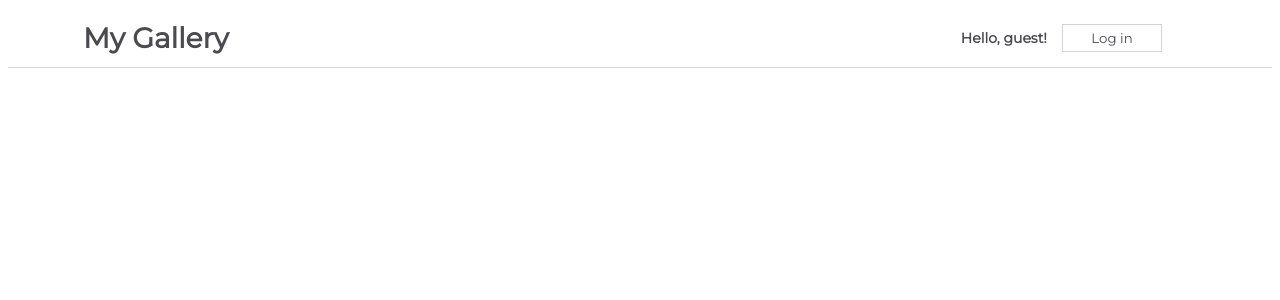
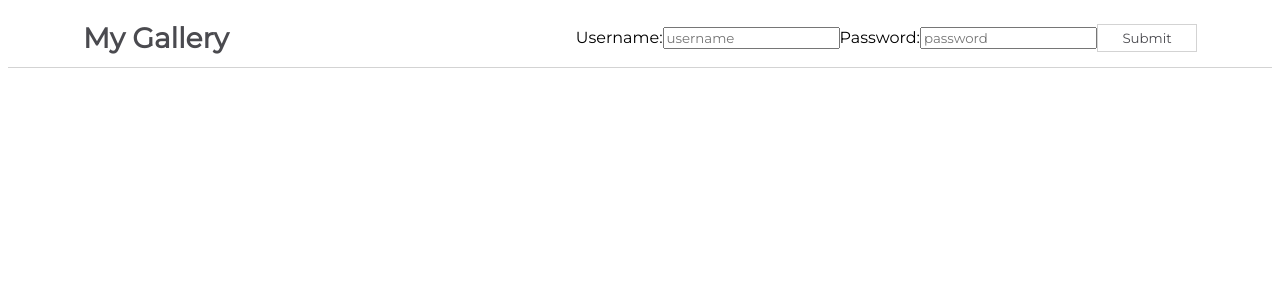
Before and after one commit to Matthew-Hurrell/ci-react-challenge-two, a React (Create React App) app in the folder my-app/: page / in a window 1280 px wide. Shown: the top 300 px of the page. Built offline with nearby package versions, Linux system fonts and the light colour scheme.

Commit message:
Add code for nav bar form logic

```diff
--- a/my-app/src/App.js
+++ b/my-app/src/App.js
@@ -1,13 +1,15 @@
 import css from './App.module.css';
 import Sidebar from "./components/Sidebar";
 import NavBarSimple from './components/NavBarSimple';
+import NavBarForm from './components/NavBarForm';
 
 function App() {
   return (
     <div className={css.App}>
       {/* Add your components here */}
       {/* <Sidebar /> */}
-      <NavBarSimple />
+      {/* <NavBarSimple /> */}
+      <NavBarForm />
     </div>
   );
 }
--- /dev/null
+++ b/my-app/src/components/NavBarChild.js
@@ -0,0 +1,18 @@
+import React from 'react'
+
+function NavBarChild(props) {
+  return (
+    props.isLoggedIn ?
+    <button onClick={props.handleClick}>Login</button>
+    :
+    <form>
+        <label htmlFor="username">Username:</label>
+        <input type="text" id="username" placeholder="username"></input>
+        <label htmlFor="password">Password:</label>
+        <input type="password" id="password" placeholder="password"></input>
+        <button onClick={props.handleClick}>Submit</button>
+    </form>
+  )
+}
+
+export default NavBarChild
--- /dev/null
+++ b/my-app/src/components/NavBarForm.js
@@ -0,0 +1,46 @@
+import React, { Component } from 'react';
+import css from "./css/NavBarSimple.module.css";
+import NavBarChild from './NavBarChild';
+
+export class NavBarForm extends Component {
+    constructor(props) {
+        super(props)
+
+        this.state = {
+            isLoggedIn: false,
+        }
+    }
+
+    handleClick = () => {
+        this.setState((prevState) => {
+            return {
+                isLoggedIn: prevState.isLoggedIn === false ? true : false,
+            }
+        })
+    }
+
+    render() {
+        return (
+        <div className={css.NavBar}>
+            <h1>My Gallery</h1>
+            {/* {this.state.isLoggedIn ?  (
+                <button onClick={() => this.handleClick()}>Log in</button>
+            ) : (
+                <form id="login-form">
+                    <label for="username">Username:</label>
+                    <input type="text" id="username" placeholder="username"></input>
+                    <label for="password">Password:</label>
+                    <input type="password" id="password" placeholder="password"></input>
+                    <button type="submit" onClick={() => this.handleClick()}>Submit</button>
+                </form>
+            )} */}
+            <NavBarChild
+                handleClick={this.handleClick}
+                isLoggedIn={this.state.isLoggedIn}
+            />
+        </div>
+        )
+    }
+}
+
+export default NavBarForm
```
